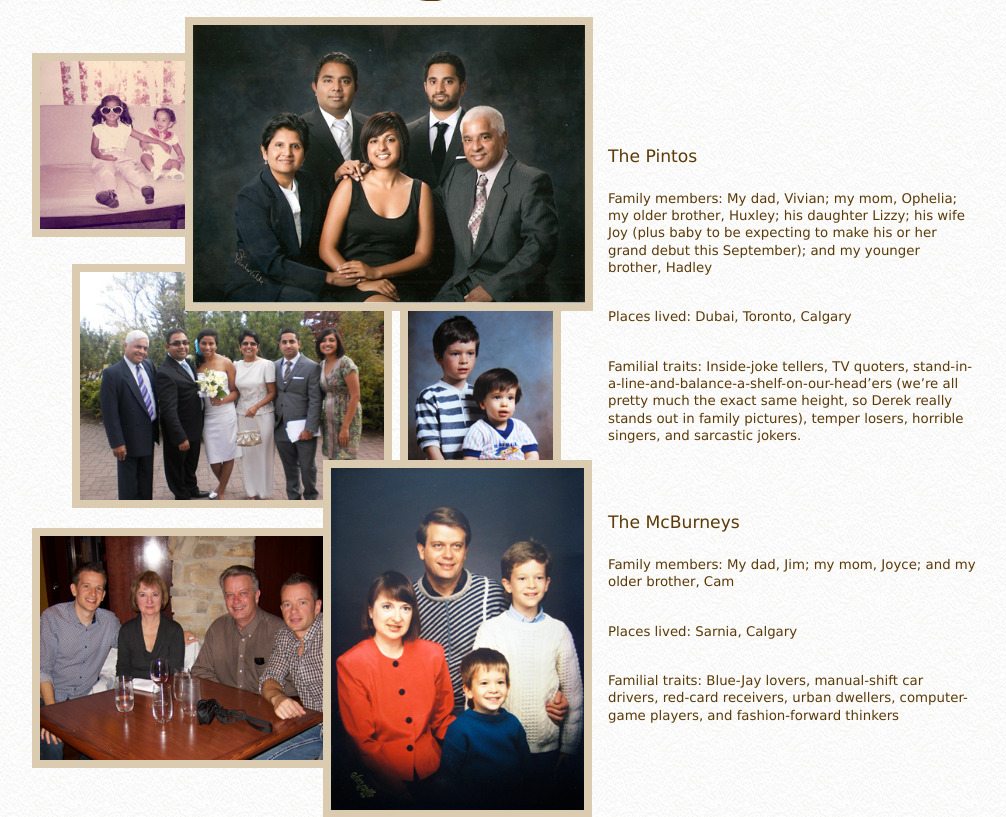
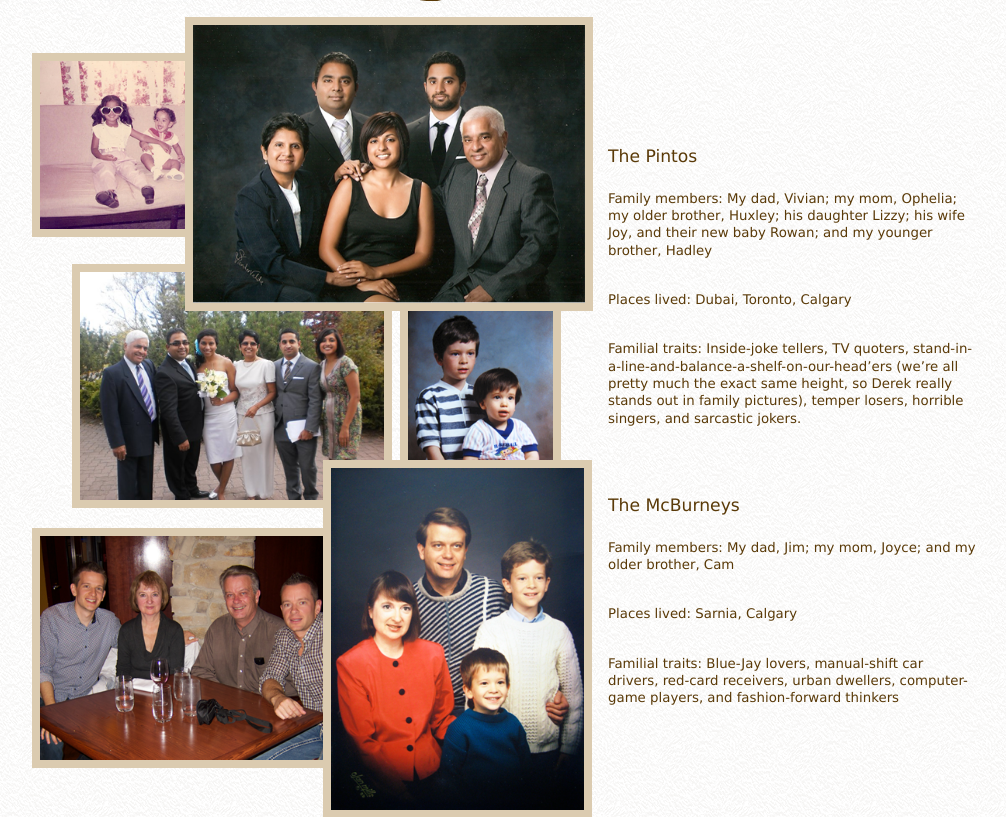
Before and after one commit to dmcb/derek-and-hailey-wedding, a CodeIgniter app: page /wedding-party in a window 1280 px wide. Shown: the part 792-1609 px from the top of the page, without its empty margins (136-1142 px from the left). Run offline with CodeIgniter, Linux system fonts and the light colour scheme; some libraries are stand-ins or nearby versions.

Commit message:
Updates to out-of-date things since May.
Amazingly some broken links already from May, and the announcement of
baby Rowan.

```diff
--- a/ci_app_2.1.2/views/wedding-party.php
+++ b/ci_app_2.1.2/views/wedding-party.php
@@ -27,7 +27,7 @@
 
 				<div class="double right">
 					<h4>The Pintos</h4>
-					<p>Family members: My dad, Vivian; my mom, Ophelia; my older brother, Huxley; his daughter Lizzy; his wife Joy (plus baby to be expecting to make his or her grand debut this September); and my younger brother, Hadley</p>
+					<p>Family members: My dad, Vivian; my mom, Ophelia; my older brother, Huxley; his daughter Lizzy; his wife Joy, and their new baby Rowan; and my younger brother, Hadley</p>
 					<p>Places lived: Dubai, Toronto, Calgary</p>
 					<p>Familial traits: Inside-joke tellers, TV quoters, stand-in-a-line-and-balance-a-shelf-on-our-head’ers (we’re all pretty much the exact same height, so Derek really stands out in family pictures), temper losers, horrible singers, and sarcastic jokers.</p>
 
--- a/ci_app_2.1.2/views/wedding.php
+++ b/ci_app_2.1.2/views/wedding.php
@@ -94,7 +94,7 @@
 						<li><a href="http://www.calgary.ca/CSPS/Parks/Pages/Locations/Downtown-parks/Olympic-Plaza.aspx">Skating at Olympic Plaza</a></li>
 						<li><a href="http://uptown17.ca/">Shopping on 17th Avenue</a> and grab some tea where <a href="http://www.urbanspoon.com/r/15/1437650/restaurant/Uptown-17th-Ave/Steeps-the-Urban-Teahouse-Calgary">Derek and Hailey first met!</a></li>
 						<li>Downhill skiing & boarding for beginners in the city at <a href="http://www.winsportcanada.ca/cop/index_cop.cfm">Canada Olympic Park</a>, or for more comfortable carvers at <a href="http://www.skibanff.com/">Sunshine Village</a> and <a href="http://www.skilouise.com/">Lake Louise Mountain Resort</a></li>
-						<li>Snowshoeing and cross-country skiing in <a href="http://tpr.alberta.ca/parks/fishcreek/winterrecreat.asp">Fish Creek Provincial Park</a>, or all that and dog sledding in nearby <a href="http://www.tourismcanmore.com/activities/winter-activities/">Canmore</a></li>
+						<li>Snowshoeing and cross-country skiing in <a href="http://www.albertaparks.ca/fish-creek.aspx">Fish Creek Provincial Park</a>, or all that and dog sledding in nearby <a href="http://tourismcanmore.com/things-to-do/winter-activities">Canmore</a></li>
 					</ul>
 				</div>
 			</div>
```
